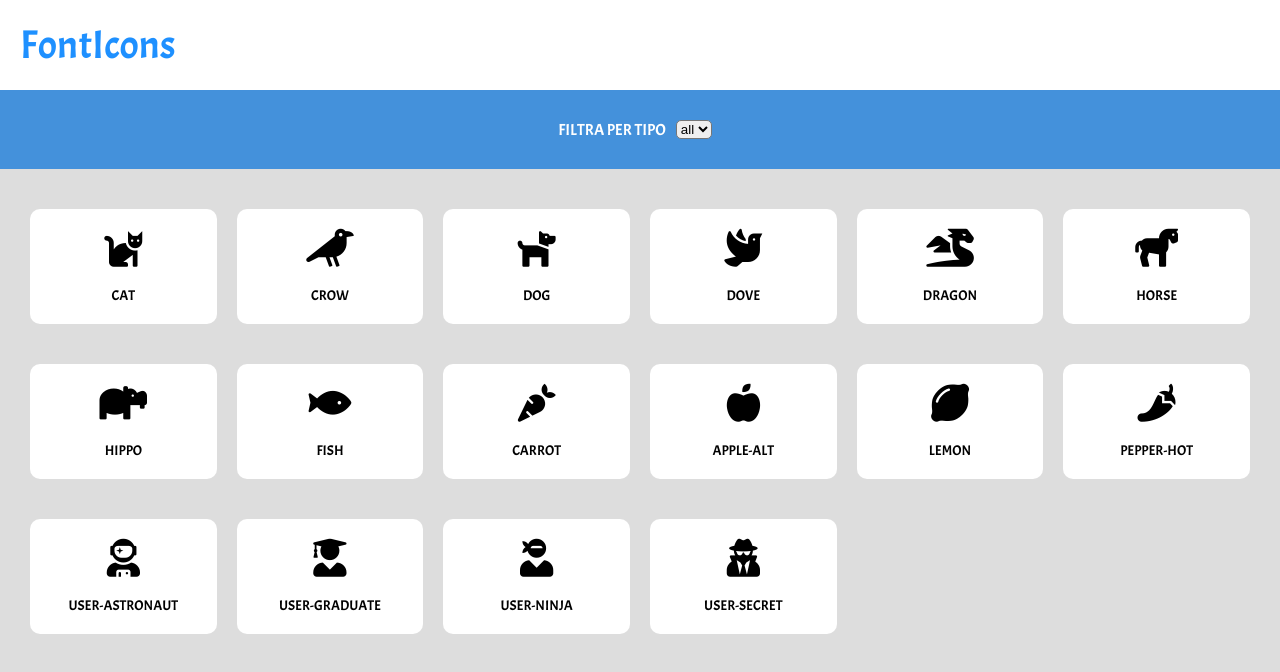
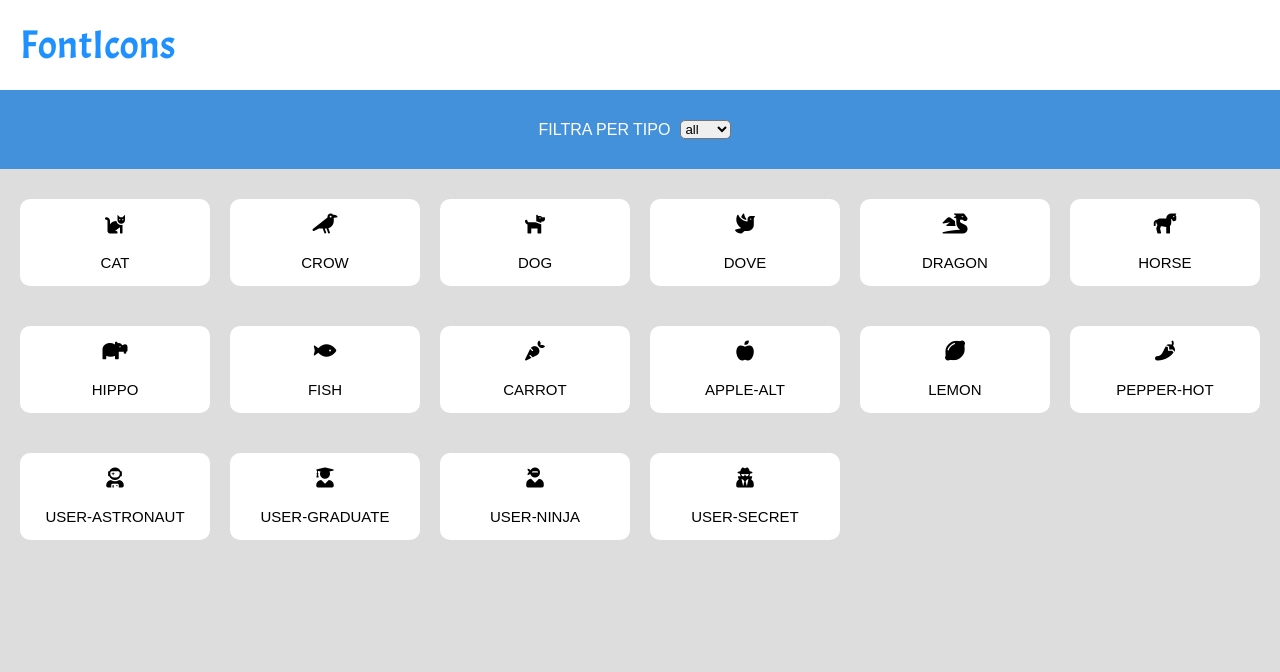
Before and after one commit to StefanoSerafini1/js-es6-icons, a plain HTML site: page index.html in a window 1280 px wide. Drawn offline with nearby package versions, Linux system fonts and the light colour scheme.

Commit message:
style con commenti da aggiustare select

```diff
--- a/style.css
+++ b/style.css
@@ -23,6 +23,7 @@
 
 /* contenitore zona blu con il search */
 .bluSearch{
+    font-family: sans-serif;
     display: flex;
     justify-content: center;
     align-items: center;
@@ -34,13 +35,15 @@
 
 .bluSearch select {
     margin: 10px;
+    padding-right: 15px;
     border-radius: 5px;
 }
 /* contenitore icone */
 .icons {
+    font-family: sans-serif;
     display: flex;
     flex-grow: 1;
-    padding: 20px;
+    padding: 10px;
     background: #ddd;
     flex-wrap: wrap;
     align-content: flex-start;
@@ -49,16 +52,16 @@
 .icons > .icon {
     flex-basis: calc(100% / 6 - 20px);
     margin: 20px 10px;
-    padding: 20px;
+    padding: 15px;
     background: #fff;
     text-align: center;
     text-transform: uppercase;
-    font-size: 14px;
+    font-size: 15px;
     border-radius: 10px;
 }
 /* la i di icon figlia di icons */
 .icons > .icon i {
-    font-size: 38px;
+    font-size: 20px;
     margin-bottom: 20px;
 
 }
```
